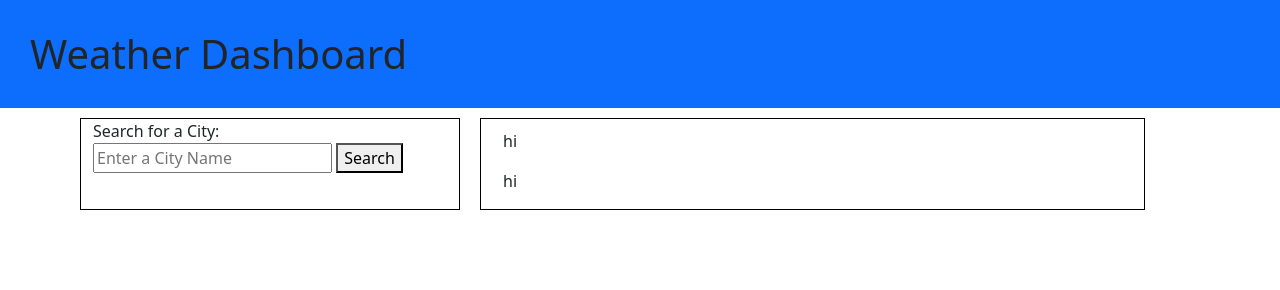
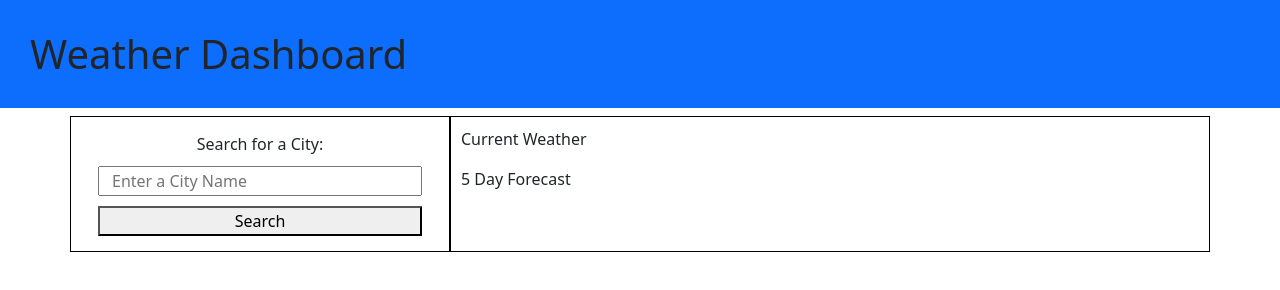
Before and after one commit to kylebaylis/Challenge6-WeatherDash, a plain HTML site: page index.html in a window 1280 px wide. Drawn offline with nearby package versions, Linux system fonts and the light colour scheme.

Commit message:
search form and grid layout

```diff
--- a/assets/css/style.css
+++ b/assets/css/style.css
@@ -2,14 +2,11 @@ h1 {
     padding: 30px;
 }
 
-#left {
+#left, #right {
     border: 1px solid black;
+    padding: 10px;
 }
 
-#right {
-    border: 1px solid black;
+#searchLabel, #searchInput, #searchButton {
+    padding: 5px;
 }
-
-div {
-    margin: 10px;
-}
--- a/index.html
+++ b/index.html
@@ -13,21 +13,29 @@
     </header>
 
     <main>
-        <div class="container">
+        <div class="container mw-90">
             <div class="row">
                 <div id="left" class="col-4">
                         <form>
-                            <label>Search for a City:</label>
-                            <input placeholder="Enter a City Name" />
-                            <button>Search</button>
+                            <div class="container">
+                                <div class="row" id="searchLabel">
+                                    <label class="text-center">Search for a City:</label>
+                                </div>
+                                <div class="row" id="searchInput">
+                                    <input placeholder="Enter a City Name" />
+                                </div>
+                                <div class="row" id="searchButton">
+                                    <button>Search</button>
+                                </div>
+                            </div>
                         </form>
                 </div>
-                <div id="right" class="col-7">
+                <div id="right" class="col-8">
                     <div id="currentWeather">
-                        <p>hi</p>
+                        <p>Current Weather</p>
                     </div>
                     <div id="futureWeather">
-                        <p>hi</p>
+                        <p>5 Day Forecast</p>
                     </div>
                 </div>
             </div>
```
